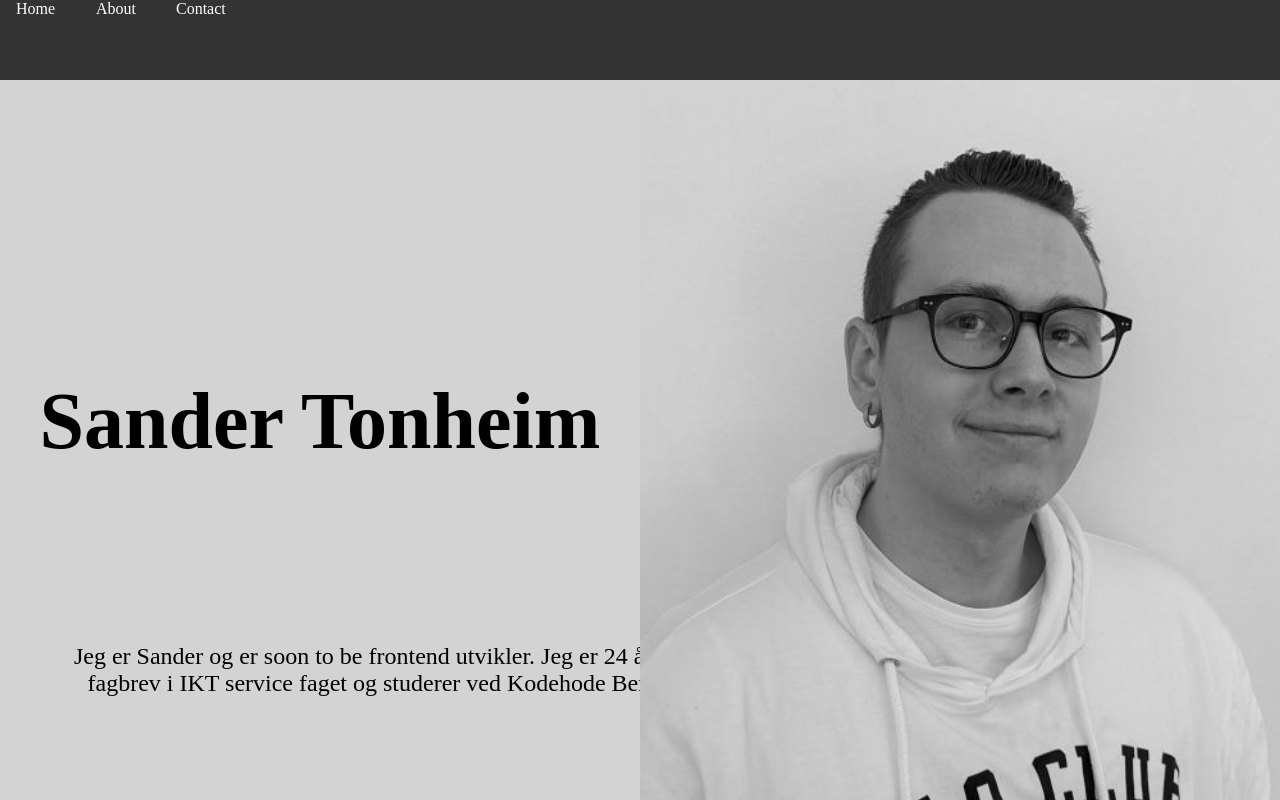
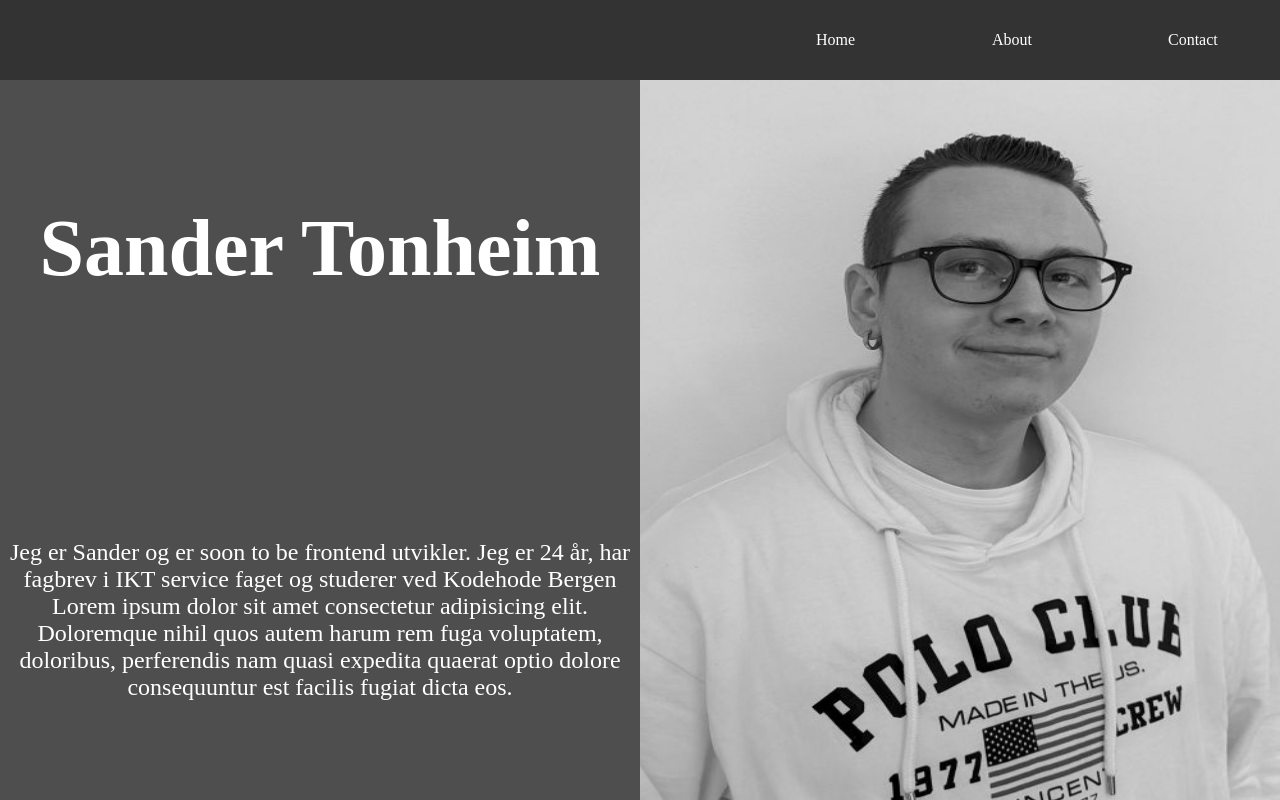
Before and after one commit to SanderTonheim/portfolio, a React (Create React App) app: page / in a window 1280 px wide. Shown: the top 800 px of the page. Built offline with nearby package versions, Linux system fonts and the light colour scheme.

Commit message:
Cards added

```diff
--- a/src/components/GlobalStyles.js
+++ b/src/components/GlobalStyles.js
@@ -3,15 +3,17 @@ import styled, { createGlobalStyle } from 'styled-components'
 export const GlobalStyles = createGlobalStyle`
 
 * {
-  padding: 0;
-  margin: 0;
+  padding: 0px;
+  margin: 0px;
 	height: auto;
 	width: 100%;
 }
 
 body {
-	height: auto;
-  width: 100%;
+	height: auto 	;
+  max-width: 100%;
+	min-width:10rem;
+
 }
 
 .nav {
@@ -28,10 +30,14 @@ body {
 		height: inherit;
 		list-style-type: none;
 		display: flex;
+		justify-content: flex-end;
+		align-items: center;
 	}
 	li {
-		padding: 0 1rem;
-	width: 3rem;
+		padding: 0 4rem;
+		width: 3rem;
+
+
 	}
   a {
     color:#fff;
--- a/src/pages/LandingPage.js
+++ b/src/pages/LandingPage.js
@@ -10,7 +10,9 @@ export const LandingPage = () => {
 	return (
 		<StyledContainer>
 			<StyledHeroImg />
-			<StyledCard Title='Test' Text='lorum test' Image={CardPic1}  />
+			<StyledCard Title='Prosjekt 1' Text='Prosjekt 1' Image={CardPic1} />
+			<StyledCard Title='Prosjekt 1' Text='Prosjekt 2' Image={CardPic1}  />
+
 		</StyledContainer>
 	)
 }
--- a/src/pages/landingpage/Components.js
+++ b/src/pages/landingpage/Components.js
@@ -9,7 +9,7 @@ export const heroImg = ({ className }) => {
 				<Headline1>Sander Tonheim</Headline1>
 				<p>
 					Jeg er Sander og er soon to be frontend utvikler. Jeg er 24 år, har
-					fagbrev i IKT service faget og studerer ved Kodehode Bergen
+					fagbrev i IKT service faget og studerer ved Kodehode Bergen Lorem ipsum dolor sit amet consectetur adipisicing elit. Doloremque nihil quos autem harum rem fuga voluptatem, doloribus, perferendis nam quasi expedita quaerat optio dolore consequuntur est facilis fugiat dicta eos.
 				</p>
 			</div>
 		</div>
@@ -31,3 +31,8 @@ export const card = ({ className, Title, Text, Image }) => {
 // 		<button className={className}>{Text}</button>
 // 	)
 // }
+
+// // export const StyledBtn = styled(btn)`
+	// 	background-color: blue;
+	// 	width: 90px;
+	// 	height: 100px;`
--- a/src/pages/landingpage/Styles.js
+++ b/src/pages/landingpage/Styles.js
@@ -2,42 +2,44 @@ import styled from 'styled-components'
 import { heroImg, card } from './Components'
 
 export const StyledContainer = styled.div`
-	width: 100%;
+	width: 100vw;
 	height: 100%;
 	margin: 0px;
 `
 
 export const StyledHeroImg = styled(heroImg)`
+	width: 100%;
+	height: 93vh;
 	display: flex;
 	flex-direction: row-reverse;
-	max
-	-width: 100vw;
 	justify-content: space-between;
-	height: auto;
-	background-color: lightgray;
 
 	img {
-		max-width: 50%;
-		min-height: auto;
-		object-fit: fill;
+		min-width: 50%;
+		height: 93vh;
 	}
 
-	p {
-		background-color: #d4d3d3;
+	.HeroText {
+		min-width: 50%;
+		height: auto;
+		background-color: #4e4e4e;
 		font-size: x-large;
 		text-align: center;
-		padding: 3rem 4rem;
+		display: flex;
+		flex-direction: column;
+		justify-content: space-around;
 	}
-	.HeroText {
-		display: flex;
-		justify-content: center;
-		flex-direction: column;
-		gap: 8rem;
+
+	h1 {
+		color: white;
+	}
+	p {
+		color: white;
 	}
 `
 
 export const StyledCard = styled(card)`
-	background-color: lightgrey;
+	background-color: #4e4e4e;
 	height: 20rem;
 	max-width: 80%;
 	margin: 4rem auto;
@@ -57,8 +59,3 @@ export const StyledCard = styled(card)`
 		height: 20rem;
 	}
 `
-// export const StyledBtn = styled(btn)`
-// 	background-color: blue;
-// 	width: 90px;
-// 	height: 100px;
-// `
```
